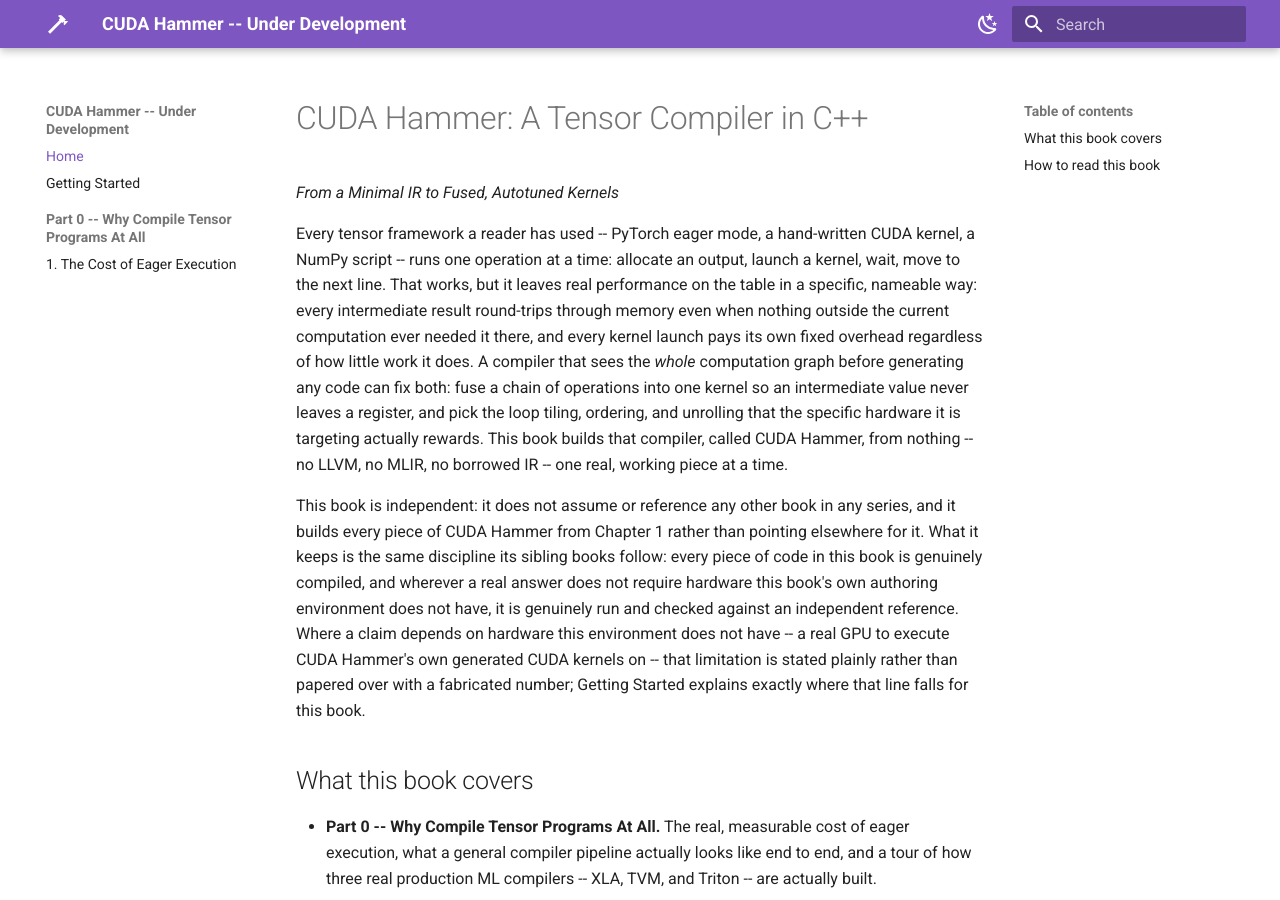
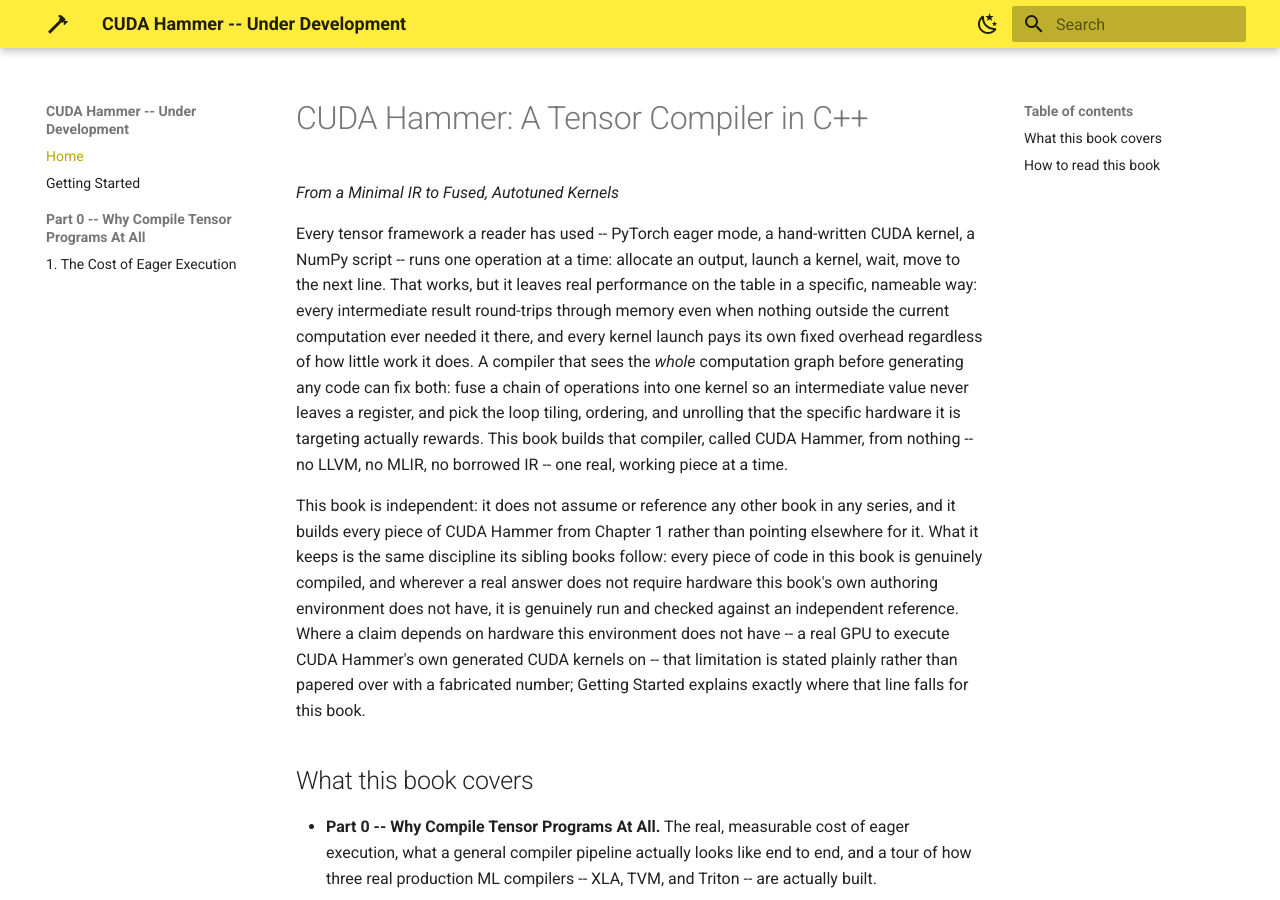
Before and after one commit to MaximumBeings/cuda_hammer_compiler_from_scratch, an MkDocs documentation site: the page built from docs/index.md, in a window 1280 px wide and 900 px high. Built offline with MkDocs 1.6.1 and Material for MkDocs 9.7.7, drawn with Linux system fonts in a browser that asks for light colours.

Commit message:
Change theme palette from deep purple/purple to yellow/amber
Co-Authored-By: Claude Sonnet 5 <noreply@anthropic.com>
Claude-Session: https://claude.ai/code/session_01SjVZiZafTBfUu7vxGWXekF

```diff
--- a/mkdocs.yml
+++ b/mkdocs.yml
@@ -8,15 +8,15 @@ theme:
   palette:
     - media: "(prefers-color-scheme: light)"
       scheme: default
-      primary: deep purple
-      accent: purple
+      primary: yellow
+      accent: amber
       toggle:
         icon: material/weather-night
         name: Switch to dark mode
     - media: "(prefers-color-scheme: dark)"
       scheme: slate
-      primary: deep purple
-      accent: purple
+      primary: yellow
+      accent: amber
       toggle:
         icon: material/weather-sunny
         name: Switch to light mode
```
